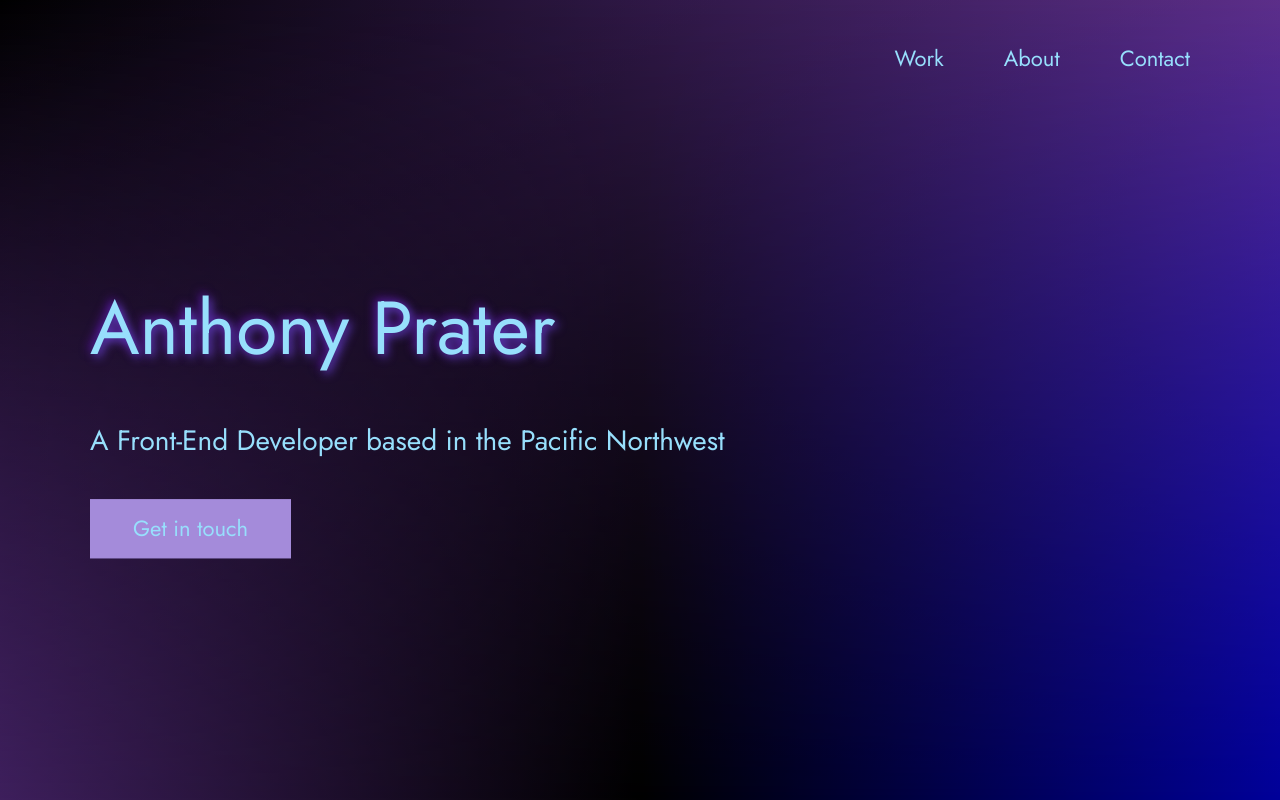
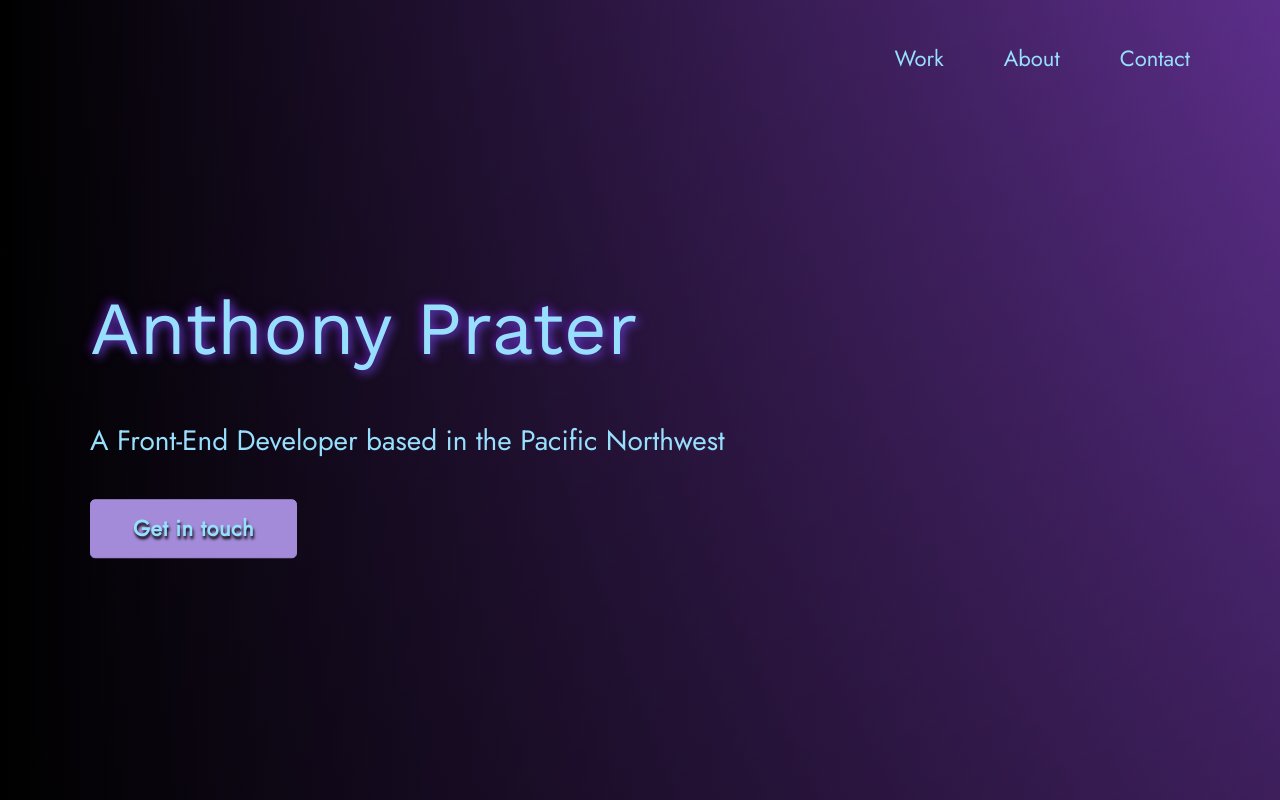
Before and after one commit to anthonyjprater/front-end-portfolio, a website built with Vite: page index.html in a window 1280 px wide. Shown: the top 800 px of the page. Built offline with nearby package versions, Linux system fonts and the light colour scheme; files whose address does not match are found by name.

Commit message:
button border-radius

```diff
--- a/index.css
+++ b/index.css
@@ -68,12 +68,15 @@ html {
 
 body {
     font-size: var(--font-size-small);
-    font-family: var(--font-stack);
+    /* font-family: var(--font-stack); */
+    /* font-family: 'Source Sans Pro', sans-serif; */
+    font-family: 'Work Sans', sans-serif;
     font-weight: 400;
     color: var(--white-1);
     line-height: var(--line-height-normal);
-    /* background: conic-gradient(from 45deg,rebeccapurple,black,blue,black,rebeccapurple,black,blue,black,rebeccapurple); */
-    background:linear-gradient(to right,rebeccapurple,black,blue);
+    background: #000;
+    background: conic-gradient(from 45deg,rebeccapurple,black,blue,black,rebeccapurple,black,blue,black,rebeccapurple);
+    /* background:linear-gradient(to right,rebeccapurple,black,blue); */
     overflow-x: hidden;
 }
 
@@ -85,8 +88,8 @@ body::before {
     right:0;
     bottom:0;
     background:linear-gradient(to right,black,rebeccapurple);
-    -webkit-mask:linear-gradient(#fff,transparent);
-            mask:linear-gradient(#fff,transparent);
+    /* -webkit-mask:linear-gradient(#fff,transparent); */
+            /* mask:linear-gradient(#fff,transparent); */
   }
 
 .row {
@@ -135,8 +138,10 @@ img {
 h1,
 h2,
 h3 {
-    font-family: 'Jost', sans-serif;
-    font-weight: 400;
+    /* font-family: 'Jost', sans-serif; */
+    /* font-family: 'Source Sans Pro', sans-serif; */
+    font-family: 'Work Sans', sans-serif;
+    font-weight: 800;
     line-height: var(--line-height-small);
     color: var(--white);
 }
@@ -236,7 +241,9 @@ body:not(.user-is-tabbing) a:focus {
     text-decoration: none;
     color: inherit;
     border: 1px solid  var(--pink);
-    font-weight: 400;
+    font-weight: 700;
+    letter-spacing: 0.5px;
+    border-radius: 5px;
 }
 
 .btn:focus,
@@ -256,6 +263,7 @@ body:not(.user-is-tabbing) a:focus {
     height: 100%;
     z-index: -1;
     transition: all 0.2s cubic-bezier(1, 0.68, 0.16, 0.9);
+    border-radius: 3px;
 }
 
 .btn:hover::after,
@@ -267,6 +275,7 @@ body:not(.user-is-tabbing) a:focus {
 .btn--pink {
     background: var(--pink);
     transition: all 0.2s;
+    text-shadow: 1px 3px 3px #000;
 }
 
 .btn--pink::after {
@@ -277,7 +286,6 @@ body:not(.user-is-tabbing) a:focus {
 .btn--pink:focus {
     background: transparent;
     color: var(--white);
-    text-shadow: 3px 3px 9px #fff;
 }
 
 .link__text {
@@ -306,6 +314,7 @@ body:not(.user-is-tabbing) a:focus {
 .link__text:hover {
     outline: none;
     color: #01344B;
+    box-shadow: 2px 4px 2px #fff;
 }
 
 .link__text:hover::after,
--- a/index.html
+++ b/index.html
@@ -30,6 +30,9 @@
   <meta name="description" content="Add small description of yourslef.">
   <!-- Add some coding keywords below, Ex: (React, CSS etc) -->
   <meta name="keywords" content="Put your name, skills and some coding keywords" />
+  <link rel="preconnect" href="https://fonts.googleapis.com">
+  <link rel="preconnect" href="https://fonts.gstatic.com" crossorigin>
+  <link href="https://fonts.googleapis.com/css2?family=Source+Sans+Pro:wght@400;700&family=Work+Sans:wght@400;800&display=swap" rel="stylesheet">
   <link rel="stylesheet" href="index.css" />
 </head>
 
@@ -244,7 +247,7 @@
           </a>
         </li>
         <li class="footer__social-link-item">
-          <a href=https://www.linkedin.com/in/nisar-hassan-naqvi-413466199/">
+          <a href="https://www.linkedin.com/in/nisar-hassan-naqvi-413466199/">
             <img src="./images/linkedin.svg" title="Link to Linkedin Profile" class="footer__social-image" alt="Linkedin">
           </a>
         </li>
--- a/package.json
+++ b/package.json
@@ -8,6 +8,7 @@
     "start": "vite",
     "dev": "vite",
     "build": "vite build",
-    "preview": "vite preview"
+    "preview": "vite preview",
+    "host": "vite --host"
   }
 }
```
Also changed, not shown: 1 other file.
